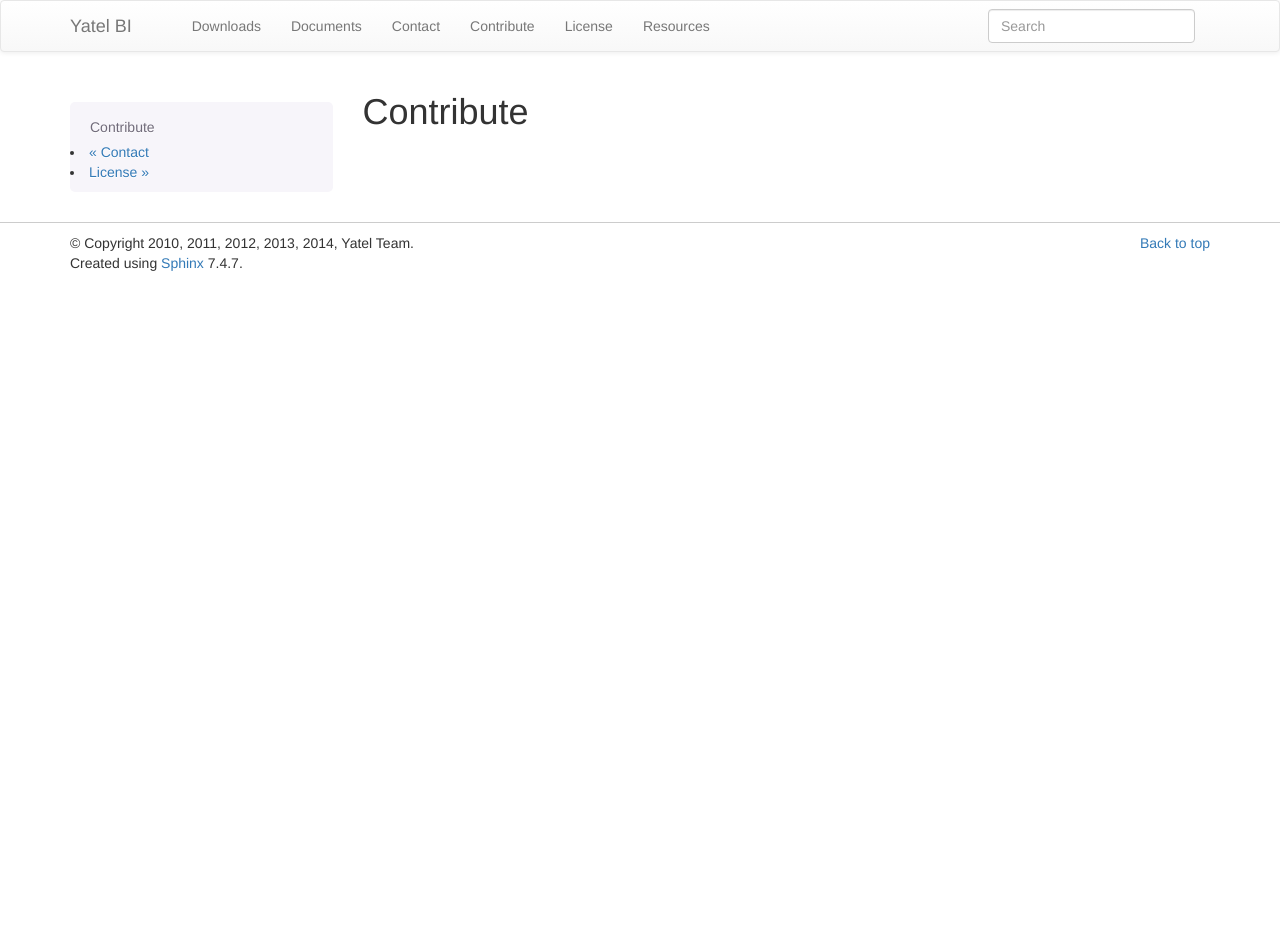
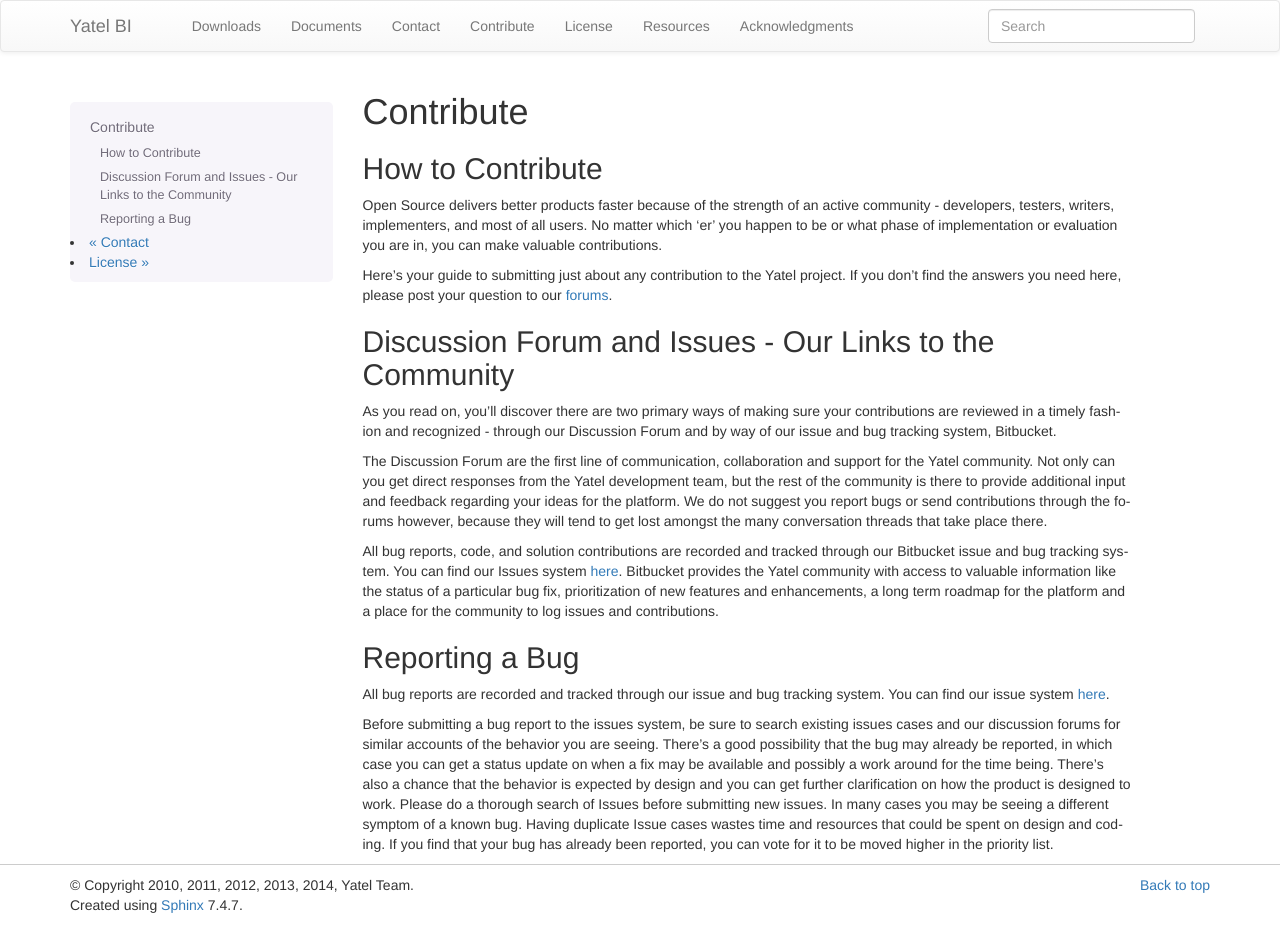
Before and after one commit to yatel-bi/webpage, a Sphinx documentation site: the page built from source/contribute.rst, in a window 1280 px wide. Built offline with Sphinx 7.4.7, drawn with Linux system fonts in a browser that asks for light colours; before the commit the page ends 900 px from its top, so only the background shows below that.

Commit message:
reporting a bug

```diff
--- a/source/contribute.rst
+++ b/source/contribute.rst
@@ -2,3 +2,58 @@
 
 Contribute
 ==========
+
+How to Contribute
+-----------------
+
+Open Source delivers better products faster because of the strength of an active
+community - developers, testers, writers, implementers, and most of all users.
+No matter which 'er' you happen to be or what phase of implementation or
+evaluation you are in, you can make valuable contributions.
+
+Here's your guide to submitting just about any contribution to the Yatel
+project. If you don't find the answers you need here, please post your question
+to our `forums <https://groups.google.com/forum/#!forum/utn_kdd>`_.
+
+
+Discussion Forum and Issues - Our Links to the Community
+--------------------------------------------------------
+
+As you read on, you'll discover there are two primary ways of making sure your
+contributions are reviewed in a timely fashion and recognized - through our
+Discussion Forum and by way of our issue and bug tracking system, Bitbucket.
+
+The Discussion Forum are the first line of communication, collaboration and
+support for the Yatel community. Not only can you get direct responses from the
+Yatel development team, but the rest of the community is there to provide
+additional input and feedback regarding your ideas for the platform. We do
+not suggest you report bugs or send contributions through the forums however,
+because they will tend to get lost amongst the many conversation threads
+that take place there.
+
+All bug reports, code, and solution contributions are recorded and tracked
+through our Bitbucket issue and bug tracking system. You can find our
+Issues system `here <https://bitbucket.org/yatel/yatel/issues?status=new&status=open>`_.
+Bitbucket provides the Yatel community with access to valuable information
+like the status of a particular bug fix, prioritization of new features and
+enhancements, a long term roadmap for the platform and a place for the
+community to log issues and contributions.
+
+
+Reporting a Bug
+---------------
+
+All bug reports are recorded and tracked through our issue and bug tracking
+system. You can find our issue  system `here <https://bitbucket.org/yatel/yatel/issues?status=new&status=open>`_.
+
+Before submitting a bug report to the issues system, be sure to search existing
+issues cases and our discussion forums for similar accounts of the behavior
+you are seeing. There's a good possibility that the bug may already be reported,
+in which case you can get a status update on when a fix may be available and
+possibly a work around for the time being. There's also a chance that the
+behavior is expected by design and you can get further clarification on how
+the product is designed to work.  Please do a thorough search of Issues
+before submitting new issues. In many cases you may be seeing a different
+symptom of a known bug. Having duplicate Issue cases wastes time and resources
+that could be spent on design and coding. If you find that your bug has already
+been reported, you can vote for it to be moved higher in the priority list.
--- a/source/index.rst
+++ b/source/index.rst
@@ -31,3 +31,4 @@
     contribute.rst
     license.rst
     resources.rst
+    ack.rst
--- a/source/license.rst
+++ b/source/license.rst
@@ -7,7 +7,7 @@
 -----------------------
 
 The license under which the Yatel software is released is the WISKEY-WARE
-(a funny version of `BSD-Like <license http://en.wikipedia.org/wiki/BSD_licenses>`_).
+(a funny version of `BSD-Like <http://en.wikipedia.org/wiki/BSD_licenses>`_).
 A copy of the license is included with every copy of Yatel, but you can also
 read the text of the license `here <_static/LICENSE.txt>`_.
 
```
Also changed, not shown: source/ack.rst (added, +16 -0 lines).
